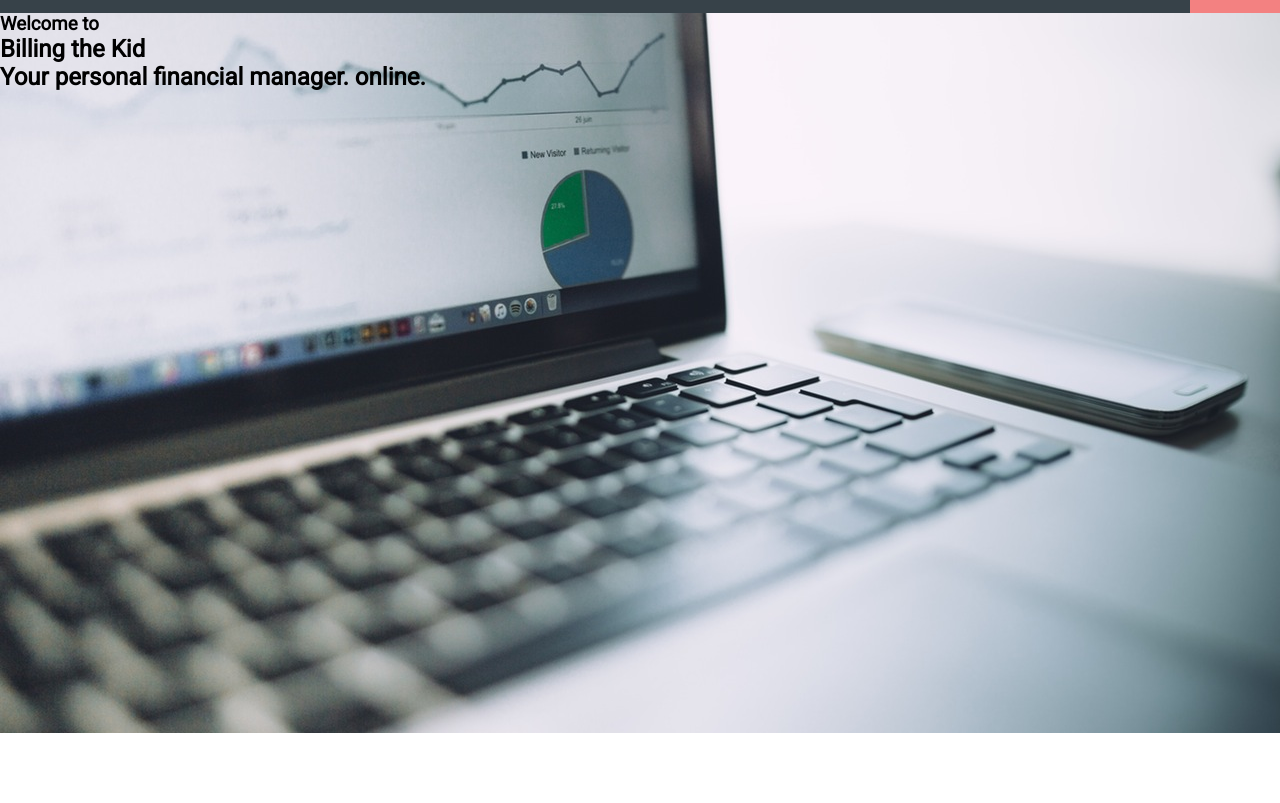
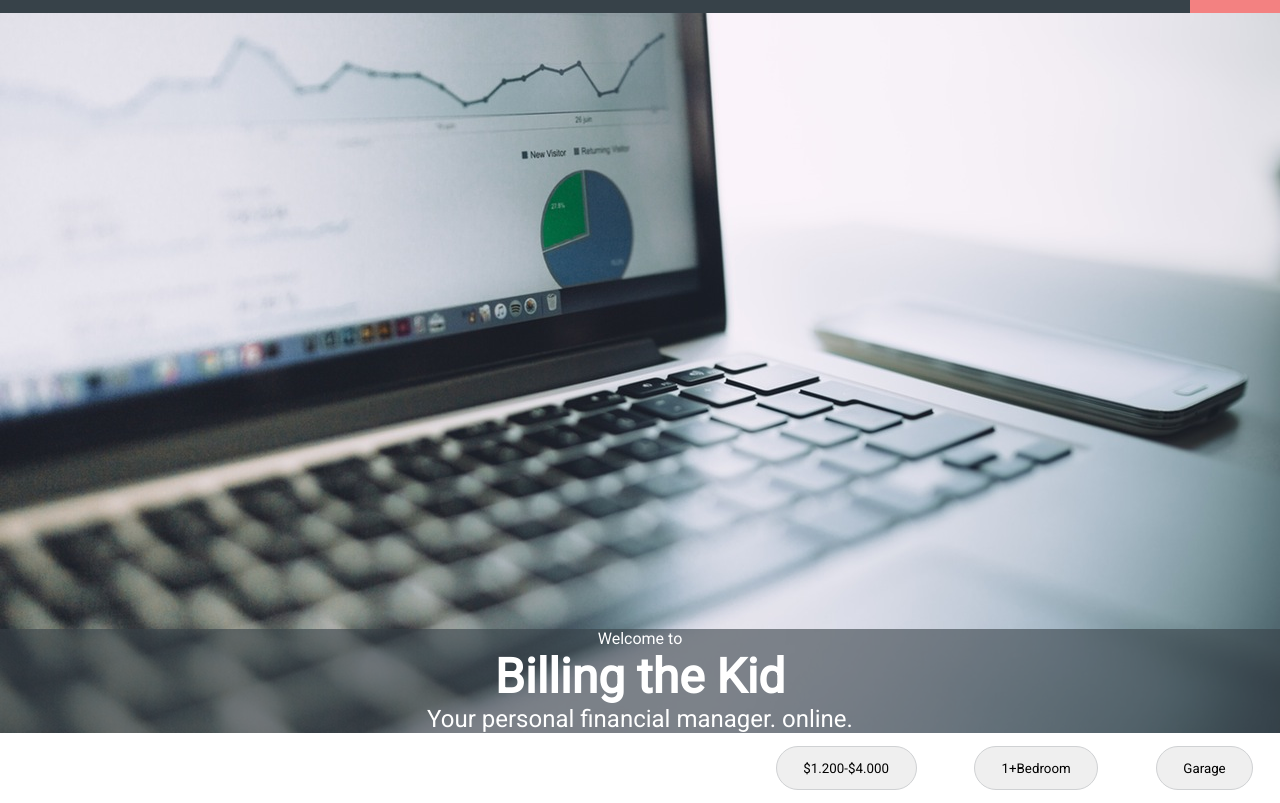
Before and after one commit to petar1991/Billing-the-kid, a plain HTML site: page index.html in a window 1280 px wide. Shown: the part 67-870 px from the top of the page. Before the commit the page ends 800 px from the top, so only its background shows below. Drawn offline with nearby package versions, Linux system fonts and the light colour scheme; files that its build step writes are made by us from their sources.

Commit message:
Zavrsena main,header i filter (button) sekcija

```diff
--- a/index.html
+++ b/index.html
@@ -32,6 +32,11 @@
             <h2>Your personal financial manager. online.</h2>
         </section>
     </main>
+    <section class="filter">
+            <button class="button">$1.200-$4.000</button>
+            <button class="button">1+Bedroom</button>
+            <button class="button">Garage</button>
+    </section>
 
 
 </body>
--- a/scss/style.scss
+++ b/scss/style.scss
@@ -4,6 +4,7 @@
 @include main;
 
 main {
+    position: relative;
     height: 100vh;
     background-size: cover;
     background-image: url('../slike/intro.jpg');
@@ -59,3 +60,53 @@ main {
 
     }
 }
+
+section {
+    width: 100%;
+   margin: auto;
+
+    @include clearfix;
+}
+
+.uvod {
+
+    position: absolute;
+    bottom: 0;
+    color: white;
+    font-weight: normal;
+    text-align: center;
+
+
+    h1, h2, h3 {
+        font-weight: normal;
+        background: rgba(55, 66, 73, 0.6);
+        vertical-align: baseline;
+    }
+    h1 {
+        font-size: 3em;
+        font-weight: bold;
+    }
+    h2 {
+        font-size: 1.5em;
+    }
+    h3 {
+        font-size: 1em;
+    }
+}
+
+.button {
+    margin: 1em 2em;
+    padding: 1em 2em;
+    border-radius: 60px;
+    border: 1px solid $hoverColor;
+    cursor: pointer;
+
+    &:hover {
+        background: $hoverColor;
+        color: white;
+    }
+}
+
+.filter {
+    text-align: right;
+}
```
